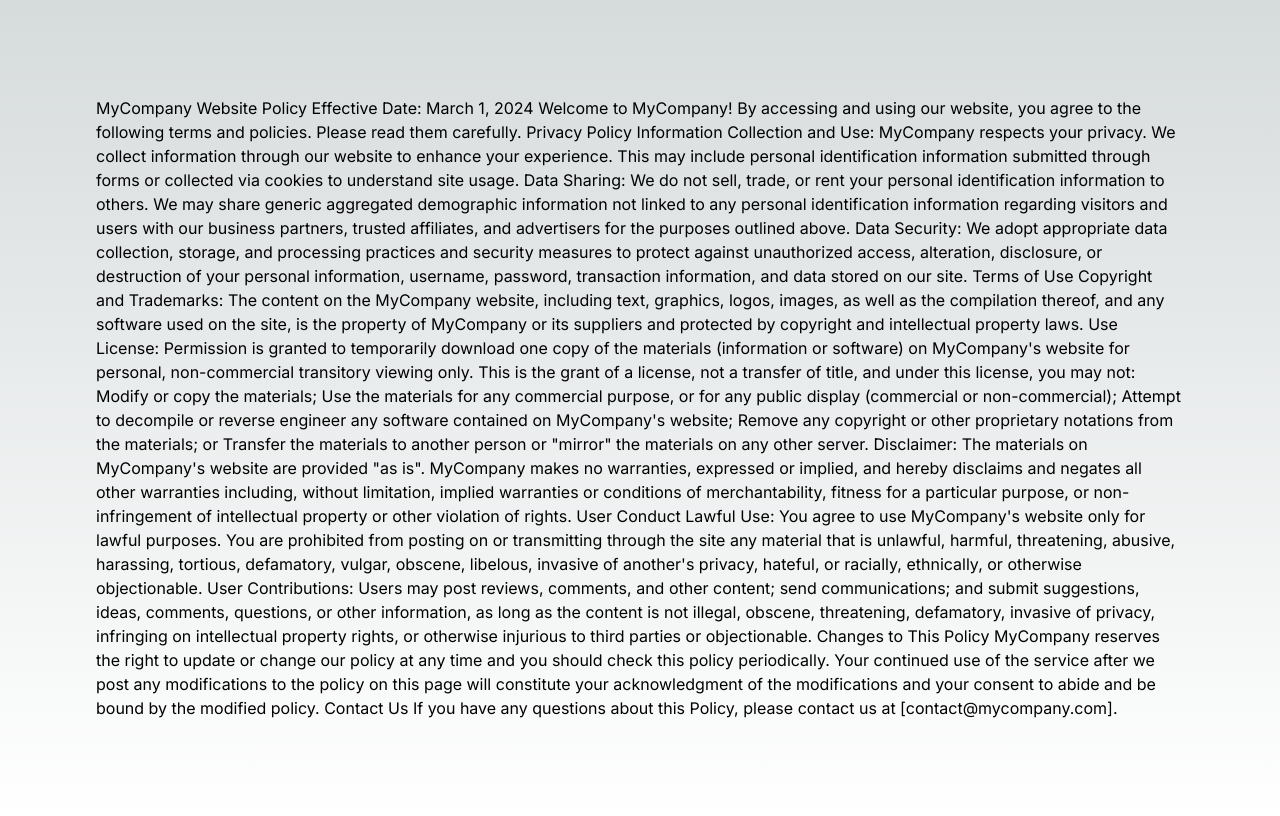
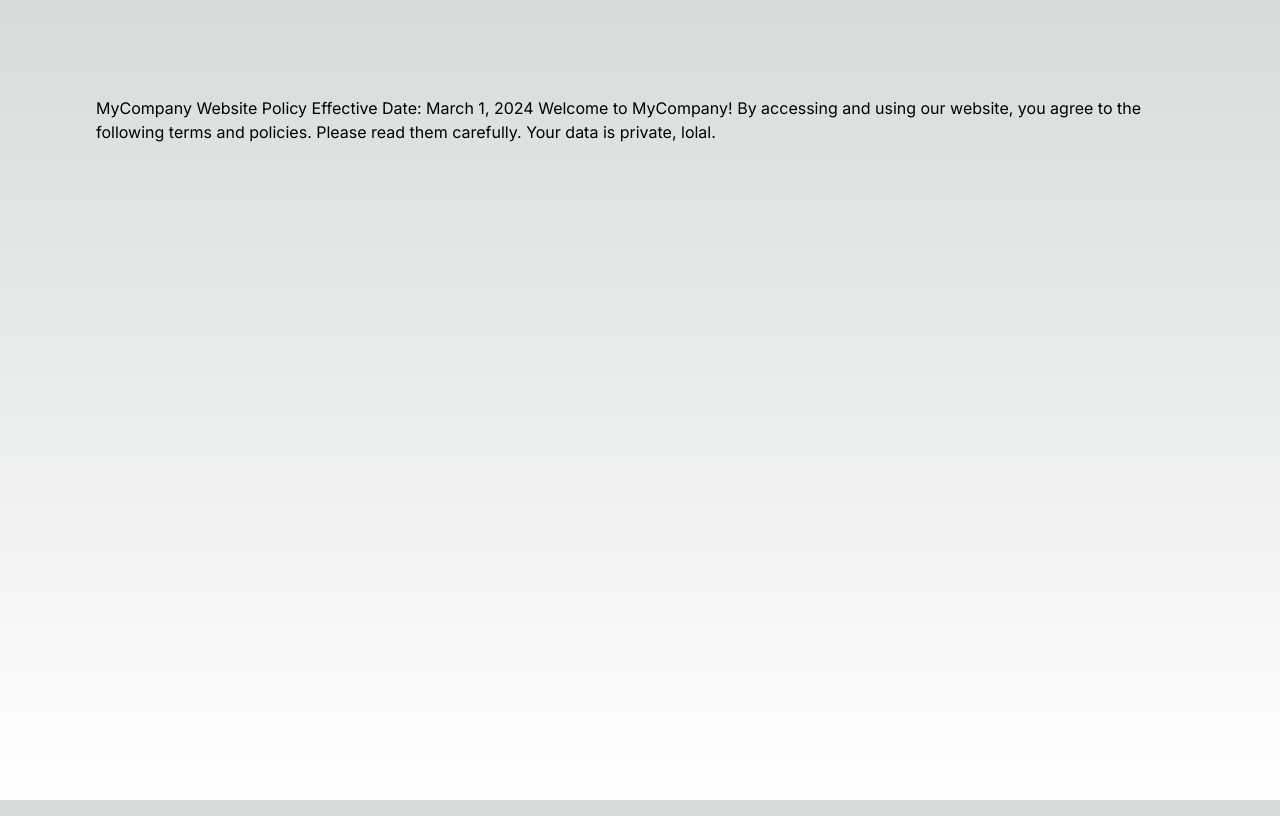
Before and after one commit to gianluca-venturini/hack-spc-march-2024, a Next.js app: page /policy in a window 1280 px wide. Built offline with nearby package versions, Linux system fonts and the light colour scheme.

Commit message:
Fix build

```diff
--- a/src/app/api/questions/route.ts
+++ b/src/app/api/questions/route.ts
@@ -28,7 +28,7 @@
 //   }
 // }
 
-export async function GET(request: NextApiRequest, res: NextApiResponse) {
+export async function GET(request: Request) {
     const response = await openai.chat.completions.create({
         // model: 'gpt-4-turbo-preview',
         model: 'gpt-3.5-turbo-0125',
--- a/src/app/policy/page.tsx
+++ b/src/app/policy/page.tsx
@@ -9,40 +9,7 @@
 
       By accessing and using our website, you agree to the following terms and policies. Please read them carefully.
 
-      Privacy Policy
-
-      Information Collection and Use: MyCompany respects your privacy. We collect information through our website to enhance your experience. This may include personal identification information submitted through forms or collected via cookies to understand site usage.
-
-      Data Sharing: We do not sell, trade, or rent your personal identification information to others. We may share generic aggregated demographic information not linked to any personal identification information regarding visitors and users with our business partners, trusted affiliates, and advertisers for the purposes outlined above.
-
-      Data Security: We adopt appropriate data collection, storage, and processing practices and security measures to protect against unauthorized access, alteration, disclosure, or destruction of your personal information, username, password, transaction information, and data stored on our site.
-
-      Terms of Use
-
-      Copyright and Trademarks: The content on the MyCompany website, including text, graphics, logos, images, as well as the compilation thereof, and any software used on the site, is the property of MyCompany or its suppliers and protected by copyright and intellectual property laws.
-
-      Use License: Permission is granted to temporarily download one copy of the materials (information or software) on MyCompany's website for personal, non-commercial transitory viewing only. This is the grant of a license, not a transfer of title, and under this license, you may not:
-
-      Modify or copy the materials;
-      Use the materials for any commercial purpose, or for any public display (commercial or non-commercial);
-      Attempt to decompile or reverse engineer any software contained on MyCompany's website;
-      Remove any copyright or other proprietary notations from the materials; or
-      Transfer the materials to another person or "mirror" the materials on any other server.
-      Disclaimer: The materials on MyCompany's website are provided "as is". MyCompany makes no warranties, expressed or implied, and hereby disclaims and negates all other warranties including, without limitation, implied warranties or conditions of merchantability, fitness for a particular purpose, or non-infringement of intellectual property or other violation of rights.
-
-      User Conduct
-
-      Lawful Use: You agree to use MyCompany's website only for lawful purposes. You are prohibited from posting on or transmitting through the site any material that is unlawful, harmful, threatening, abusive, harassing, tortious, defamatory, vulgar, obscene, libelous, invasive of another's privacy, hateful, or racially, ethnically, or otherwise objectionable.
-
-      User Contributions: Users may post reviews, comments, and other content; send communications; and submit suggestions, ideas, comments, questions, or other information, as long as the content is not illegal, obscene, threatening, defamatory, invasive of privacy, infringing on intellectual property rights, or otherwise injurious to third parties or objectionable.
-
-      Changes to This Policy
-
-      MyCompany reserves the right to update or change our policy at any time and you should check this policy periodically. Your continued use of the service after we post any modifications to the policy on this page will constitute your acknowledgment of the modifications and your consent to abide and be bound by the modified policy.
-
-      Contact Us
-
-      If you have any questions about this Policy, please contact us at [contact@mycompany.com].
+      Your data is private, lolal.
     </main>
   );
 }
```
